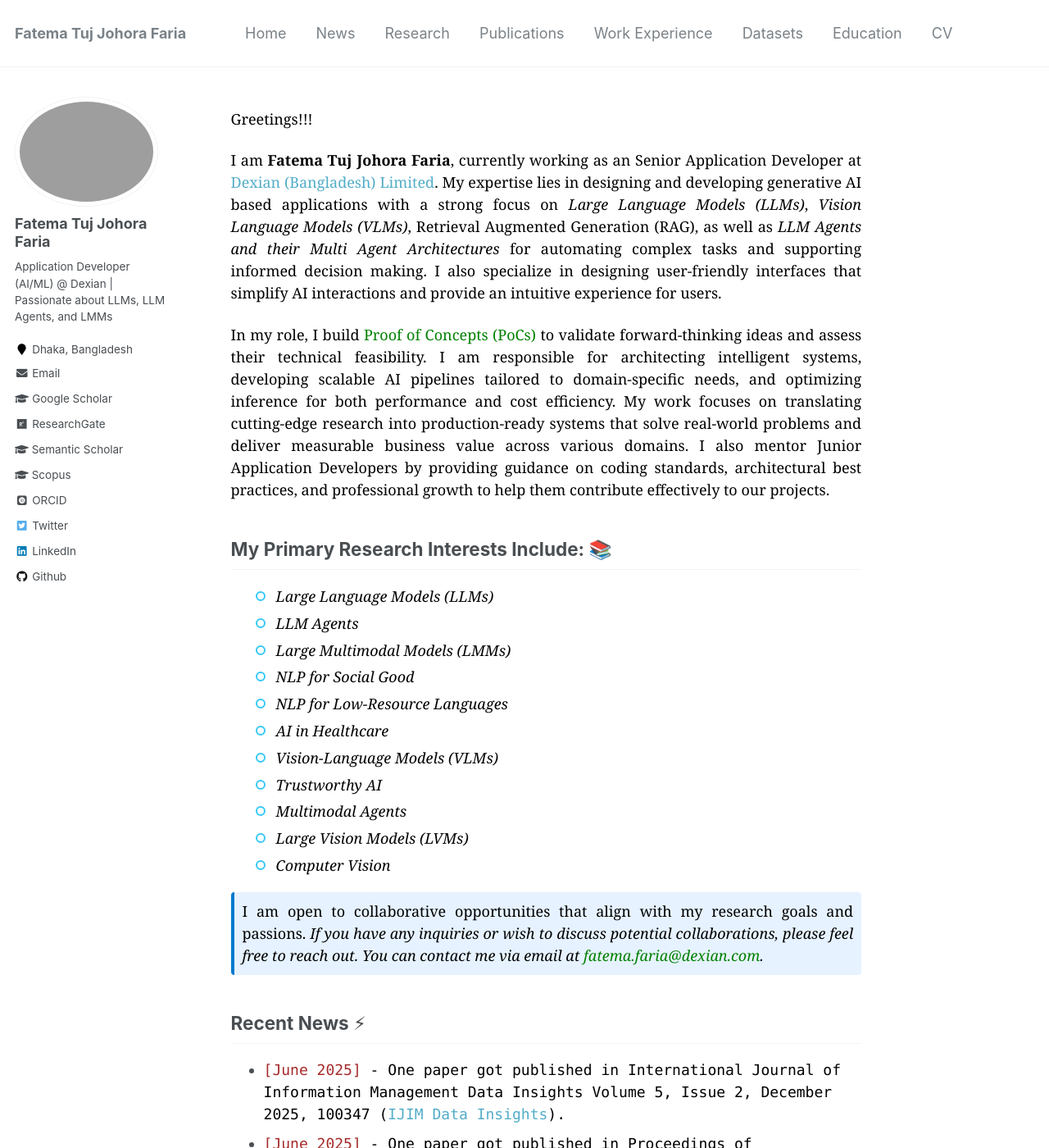
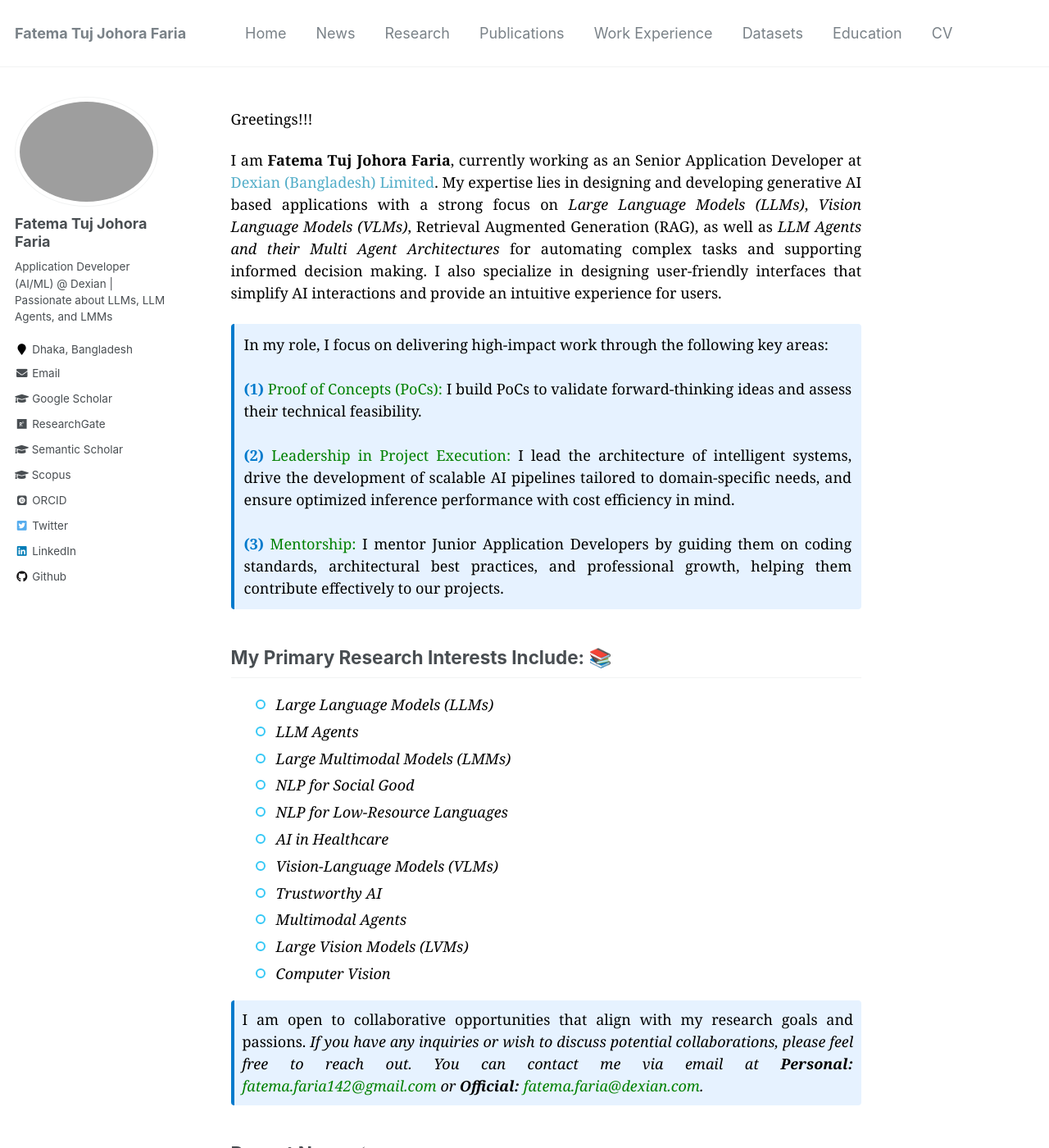
Before and after one commit to fatemafaria142/fatemafaria142.github.io, a Jekyll site: the page built from _pages/about.md, in a window 1280 px wide and 1400 px high. Shown: the whole window at 82% size. Built offline with Jekyll 4.4.1, drawn with Linux system fonts in a browser that asks for light colours; some web fonts are replaced.

Commit message:
Changed to About

```diff
--- a/_pages/about.md
+++ b/_pages/about.md
@@ -12,8 +12,12 @@ redirect_from:
 
 <p style="text-align:justify; color:black; font-family:Georgia"> I am <strong>Fatema Tuj Johora Faria</strong>, currently working as an Senior Application Developer  at <a href="https://www.linkedin.com/company/dexiansolutions/">Dexian (Bangladesh) Limited</a>. My expertise lies in designing and developing generative AI based applications with a strong focus on <em>Large Language Models (LLMs)</em>, <em>Vision Language Models (VLMs)</em>, Retrieval Augmented Generation (RAG), as well as <em>LLM Agents and their Multi Agent Architectures</em> for automating complex tasks and supporting informed decision making. I also specialize in designing user-friendly interfaces that simplify AI interactions and provide an intuitive experience for users. </p>
 
-<p style="text-align:justify; color:black; font-family:Georgia">
-  In my role, I build <span style="color:green">Proof of Concepts (PoCs)</span> to validate forward-thinking ideas and assess their technical feasibility. I am responsible for architecting intelligent systems, developing scalable AI pipelines tailored to domain-specific needs, and optimizing inference for both performance and cost efficiency. My work focuses on translating cutting-edge research into production-ready systems that solve real-world problems and deliver measurable business value across various domains. I also mentor Junior Application Developers by providing guidance on coding standards, architectural best practices, and professional growth to help them contribute effectively to our projects.
+<p style="text-align:justify; color:black; font-family:Georgia; background-color:#e6f2ff; padding:12px; border-left:4px solid #007acc; border-radius:4px;">
+    In my role, I focus on delivering high-impact work through the following key areas:
+    <br><br>
+    <b style="color:#007acc;">(1)</b> <span style="color:green;">Proof of Concepts (PoCs):</span> I build PoCs to validate forward-thinking ideas and assess their technical feasibility.<br><br>
+    <b style="color:#007acc;">(2)</b> <span style="color:green;">Leadership in Project Execution:</span> I lead the architecture of intelligent systems, drive the development of scalable AI pipelines tailored to domain-specific needs, and ensure optimized inference performance with cost efficiency in mind.<br><br>
+    <b style="color:#007acc;">(3)</b> <span style="color:green;">Mentorship:</span> I mentor Junior Application Developers by guiding them on coding standards, architectural best practices, and professional growth, helping them contribute effectively to our projects.
 </p>
 
 ## My Primary Research Interests Include: 📚
@@ -167,7 +171,9 @@ redirect_from:
 
 <p style="color:black; font-family:Georgia; text-align:justify; background-color:#e6f2ff; padding:10px; border-left:4px solid #007acc; border-radius:4px;">
     I am open to collaborative opportunities that align with my research goals and passions.
-    <em>If you have any inquiries or wish to discuss potential collaborations, please feel free to reach out. You can contact me via email at <a href="mailto:fatema.faria@dexian.com" style="color:green; text-decoration:none;">fatema.faria@dexian.com</a>.</em>
+    <em>If you have any inquiries or wish to discuss potential collaborations, please feel free to reach out. You can contact me via email at
+    <b>Personal:</b> <a href="mailto:fatema.faria142@gmail.com" style="color:green; text-decoration:none;">fatema.faria142@gmail.com</a> or
+    <b>Official:</b> <a href="mailto:fatema.faria@dexian.com" style="color:green; text-decoration:none;">fatema.faria@dexian.com</a>.</em>
 </p>
 
 ## Recent News ⚡
```
Also changed, not shown: _pages/work.md (+1 -4 lines).
